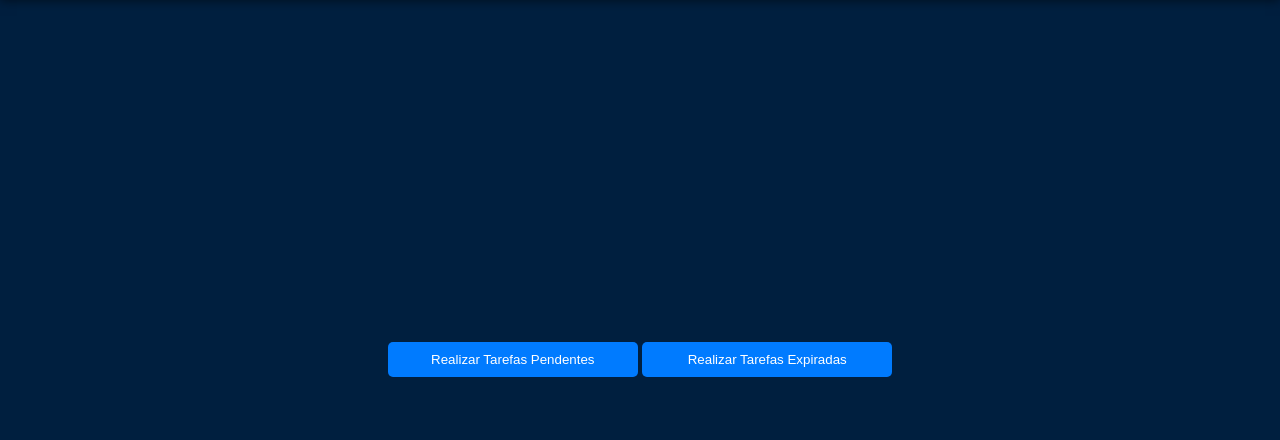
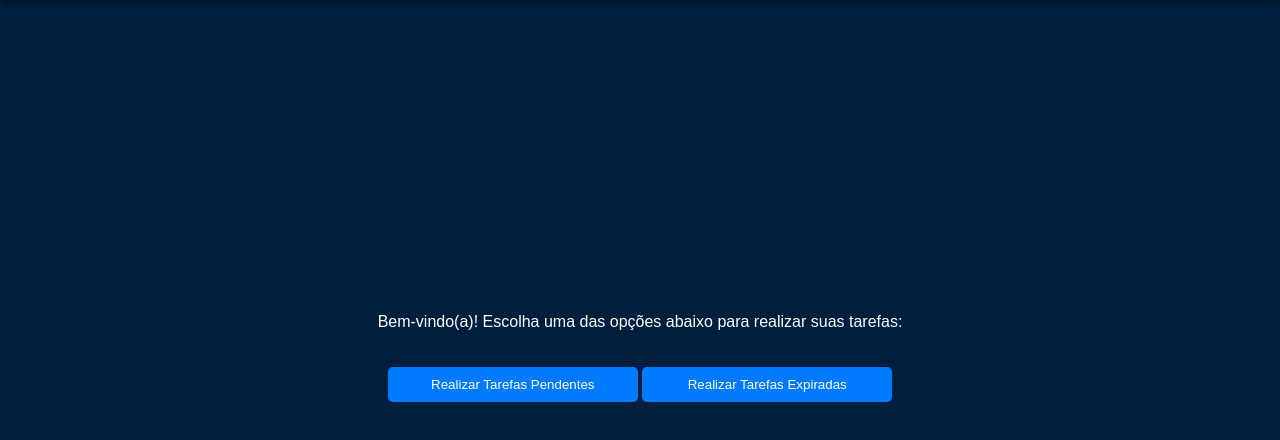
Before and after one commit to Desconhecido000/Cmsp-easy, a plain HTML site: page tarefas.html in a window 1280 px wide. Shown: the part 86-526 px from the top of the page. Drawn offline with Linux system fonts and the light colour scheme.

Commit message:
tarefas.html

```diff
--- a/tarefas.html
+++ b/tarefas.html
@@ -11,6 +11,7 @@
         <h1>CMSP EASY</h1>
     </div>
     <div class="container">
+        <p class="welcome">Bem-vindo(a)! Escolha uma das opções abaixo para realizar suas tarefas:</p>
         <div class="task-buttons">
             <button id="pendingTasks">Realizar Tarefas Pendentes</button>
             <button id="expiredTasks">Realizar Tarefas Expiradas</button>
```
